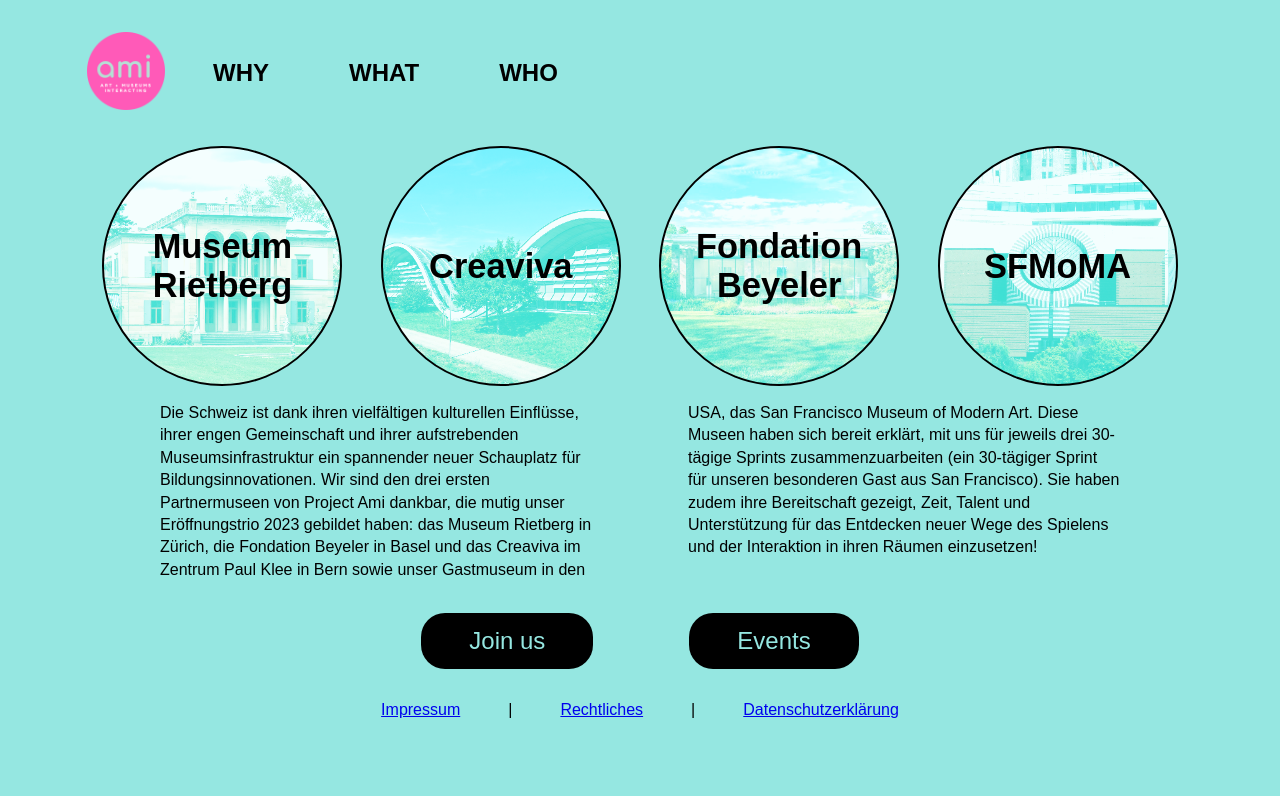
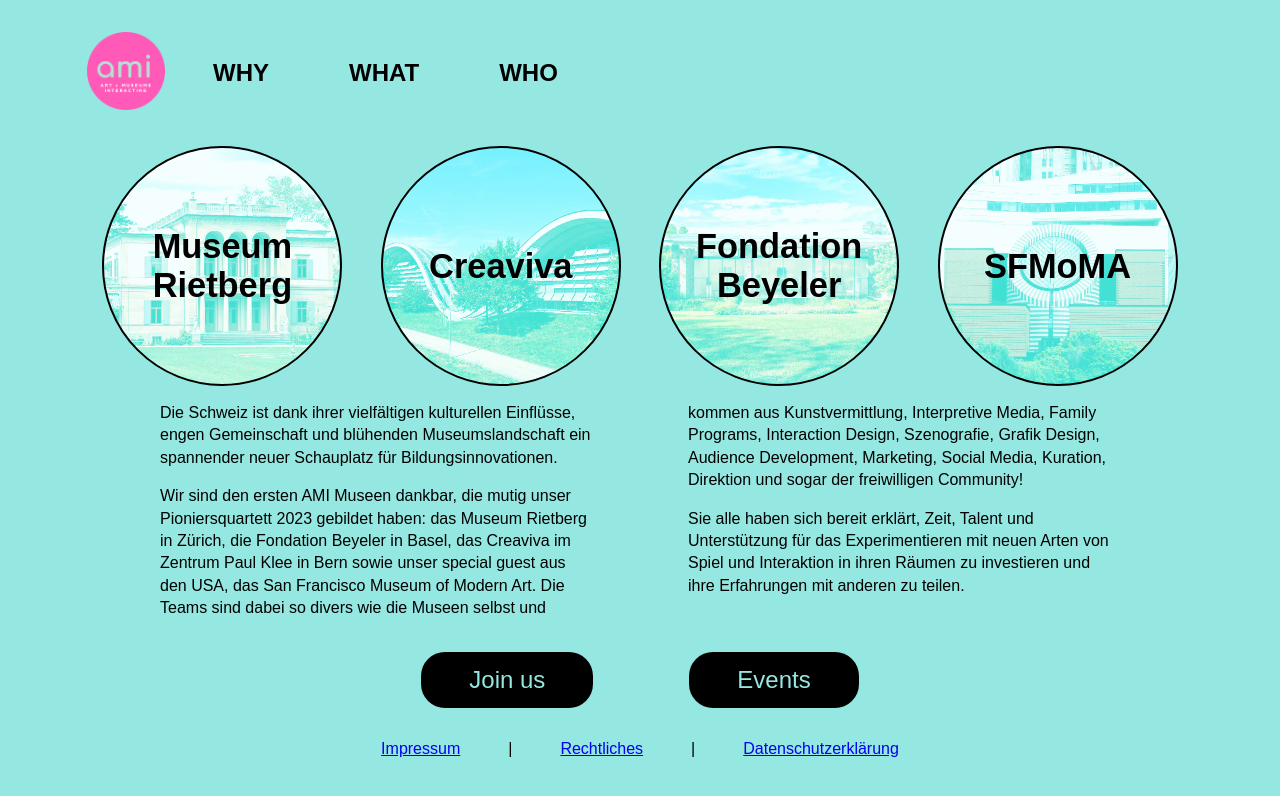
Before and after one commit to FableVision/ami-website, a Jekyll site: the page built from who.html, in a window 1280 px wide. Shown: the top 796 px of the page. Built offline with Jekyll 4.4.1, drawn with Linux system fonts in a browser that asks for light colours.

Commit message:
Update text.yaml

```diff
--- a/_data/text.yaml
+++ b/_data/text.yaml
@@ -16,13 +16,17 @@
   en: |
     Switzerland serves as an exciting new arena for educational innovation thanks to its diverse cultural influences, tight-knit community, and burgeoning museum infrastructure. We’re grateful to Project Ami’s very first three partner museums who bravely established our inaugural 2023 cohort: The Museum Rietberg in Zurich, The Fondation Beyeler in Basel and Creaviva at the Paul Klee Center in Bern along with our special guest museum in the United States, the San Francisco Museum of Modern Art. These museums have agreed to work with us for three 30-day sprints each (one 30-day sprint for our special guest) and have shown their willingness to dedicate time, talent and support to exploring new kinds of play and interaction in their spaces!
   de: |
-    Die Schweiz ist dank ihren vielfältigen kulturellen Einflüsse, ihrer engen Gemeinschaft und ihrer aufstrebenden Museumsinfrastruktur ein spannender neuer Schauplatz für Bildungsinnovationen. Wir sind den drei ersten Partnermuseen von Project Ami dankbar, die mutig unser Eröffnungstrio 2023 gebildet haben: das Museum Rietberg in Zürich, die Fondation Beyeler in Basel und das Creaviva im Zentrum Paul Klee in Bern sowie unser Gastmuseum in den USA, das San Francisco Museum of Modern Art. Diese Museen haben sich bereit erklärt, mit uns für jeweils drei 30-tägige Sprints zusammenzuarbeiten (ein 30-tägiger Sprint für unseren besonderen Gast aus San Francisco). Sie haben zudem ihre Bereitschaft gezeigt, Zeit, Talent und Unterstützung für das Entdecken neuer Wege des Spielens und der Interaktion in ihren Räumen einzusetzen!
+    Die Schweiz ist dank ihrer vielfältigen kulturellen Einflüsse, engen Gemeinschaft und blühenden Museumslandschaft ein spannender neuer Schauplatz für Bildungsinnovationen.
+
+    Wir sind den ersten AMI Museen dankbar, die mutig unser Pioniersquartett 2023 gebildet haben: das Museum Rietberg in Zürich, die Fondation Beyeler in Basel, das Creaviva im Zentrum Paul Klee in Bern sowie unser special guest aus den USA, das San Francisco Museum of Modern Art. Die Teams sind dabei so divers wie die Museen selbst und kommen aus Kunstvermittlung, Interpretive Media, Family Programs, Interaction Design,  Szenografie, Grafik Design, Audience Development, Marketing, Social Media, Kuration, Direktion und sogar der freiwilligen Community!
+
+    Sie alle haben sich bereit erklärt, Zeit, Talent und Unterstützung für das Experimentieren mit neuen Arten von Spiel und Interaktion in ihren Räumen zu investieren und ihre Erfahrungen mit anderen zu teilen.
 
 what:
   en: |
     Our Project Ami objective is to release a new, original prototype for almost every month of the year. The reason for this was manifold: a short build cycle forces us to create things that are simpler and more directed. The thirty day prototype shows us that there is an alternative to spending long cycles thinking (and maybe overthinking) through all of the possible details and lastly, the thirty day cycle lets us fail fast and waste less time on project approaches that don’t resonate with our audiences. Take a look here to see the playable prototypes that our wonderful partner museums have built in 30 days!
   de: |
-    Das Ziel von Project AMI ist es, fast jeden Monat einen neuen, originellen Prototyp zu veröffentlichen. Der Grund dafür ist vielseitig: Ein kurzer Entstehungszyklus zwingt uns dazu, Dinge zu schaffen, die einfach und zielorientiert sind. Der dreissigtägige Prototyp zeigt uns, dass es eine Alternative dazu gibt, lange Zyklen damit zu verbringen, über alle möglichen Details nachzudenken (und vielleicht zu viel darüber nachzudenken). Schliesslich erlaubt uns der dreissigtägige Zyklus, schnell zu scheitern und weniger Zeit mit Projektansätzen zu verschwenden, die bei unserem Publikum keinen Anklang finden würden. Werfen Sie hier einen Blick auf die spielbaren Prototypen, die unsere wunderbaren Partnermuseen in 30 Tagen gebaut haben!
+    Das Ziel von Project AMI ist es, fast jeden Monat einen neuen, originären Prototyp mit geringem Mitteleinsatz zu lancieren. Die Gründe dafür sind vielseitig: Ein kurzer Produktionsszyklus zwingt uns dazu, Dinge zu schaffen, die einfach und zielorientiert sind. Der dreissigtägige Prototyp zeigt uns, dass es eine Alternative dazu gibt, lange Zyklen damit zu verbringen, über alle möglichen Details nachzudenken (und vielleicht zu viel darüber nachzudenken). Schliesslich erlaubt es uns, schnell zu scheitern und damit weniger Zeit und Geld mit interaktiven Projektansätzen zu verschwenden, die bei unserem Publikum nie “wirklich” funktionieren. Werfen Sie hier einen Blick auf die spielbaren Prototypen, die unsere wunderbaren Partnermuseen in 30 Tagen gebaut haben!
 
 why:
   en: |
```
